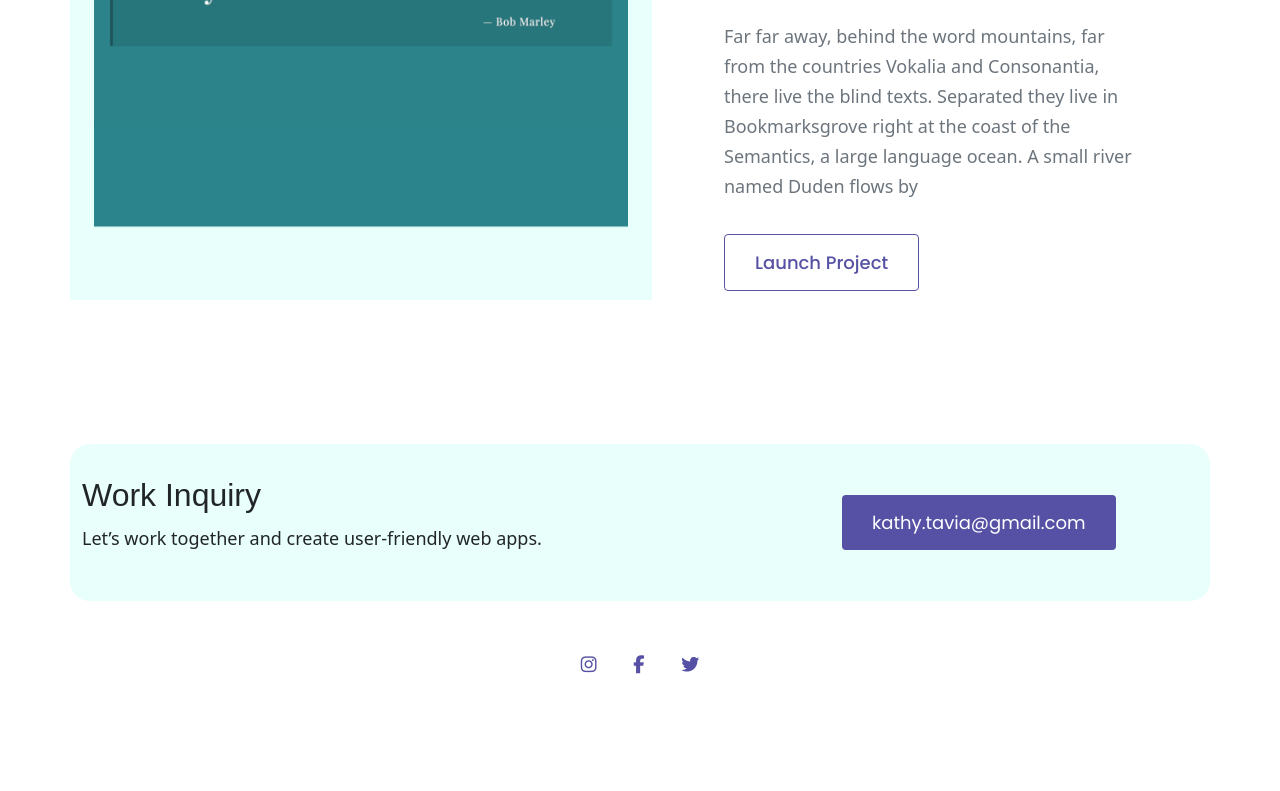
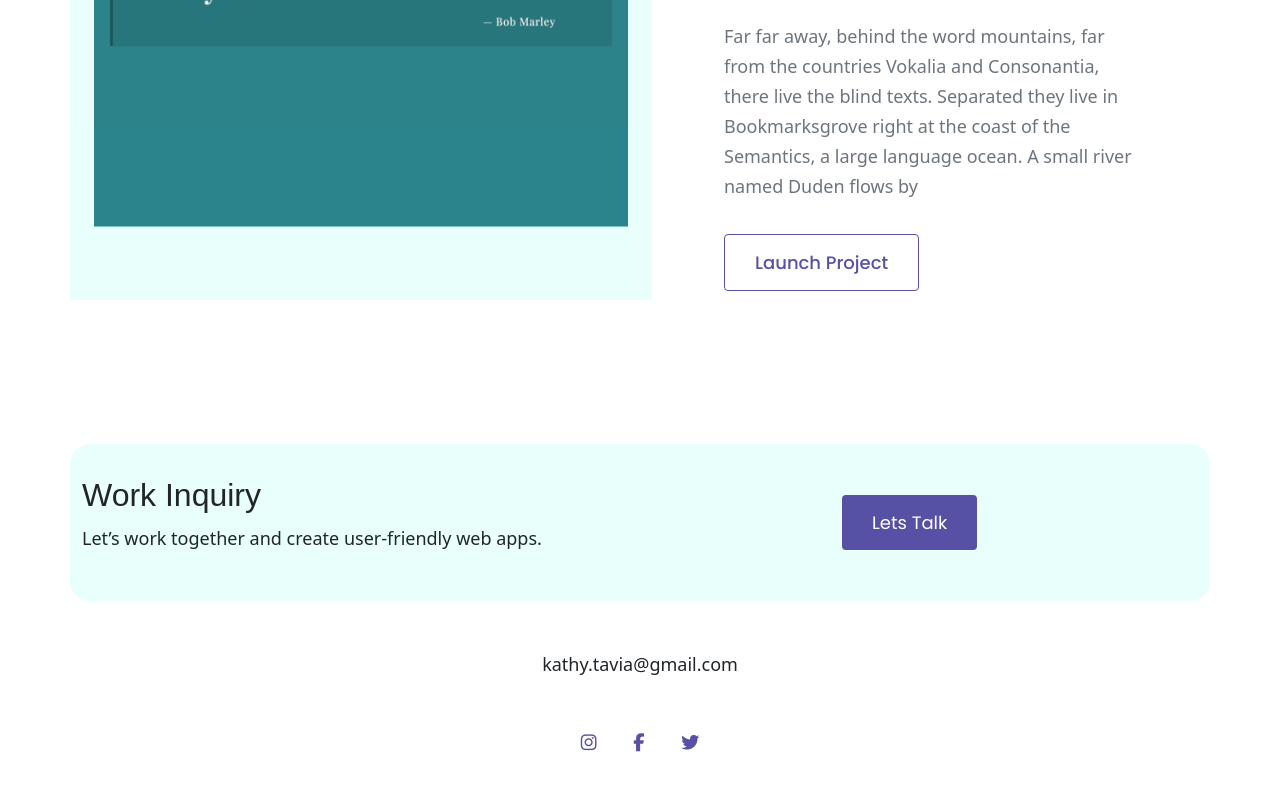
Before and after one commit to cdrmr18/portfolio, a plain HTML site: page index.html in a window 1280 px wide. Shown: the part 2435-3226 px from the top of the page. Before the commit the page ends 3162 px from the top, so only its background shows below. Drawn offline with nearby package versions, Linux system fonts and the light colour scheme; a web font is replaced by a local one.

Commit message:
finished working on about page and updated links

```diff
--- a/index.html
+++ b/index.html
@@ -94,11 +94,11 @@
                 <p>Let’s work together and create user-friendly web apps.</p>
             </div>
             <div class="col-12 col-sm-6 col-lg-4 my-auto">
-                <a href="mailto:kathy.tavia@gmail.com" class="btn-hero contact-button">kathy.tavia@gmail.com</a>
+                <a href="mailto:kathy.tavia@gmail.com" class="btn-hero contact-button">Lets Talk</a>
             </div>
         </div>
     </div>
-
+    <p class="text-center mt-5">kathy.tavia@gmail.com</p>
     <footer class="my-5 text-center">
         <i class="fab fa-instagram mx-3"></i>
         <i class="fab fa-facebook-f mx-3"></i>
```
Also changed, not shown: about.html (+1 -1 lines).
